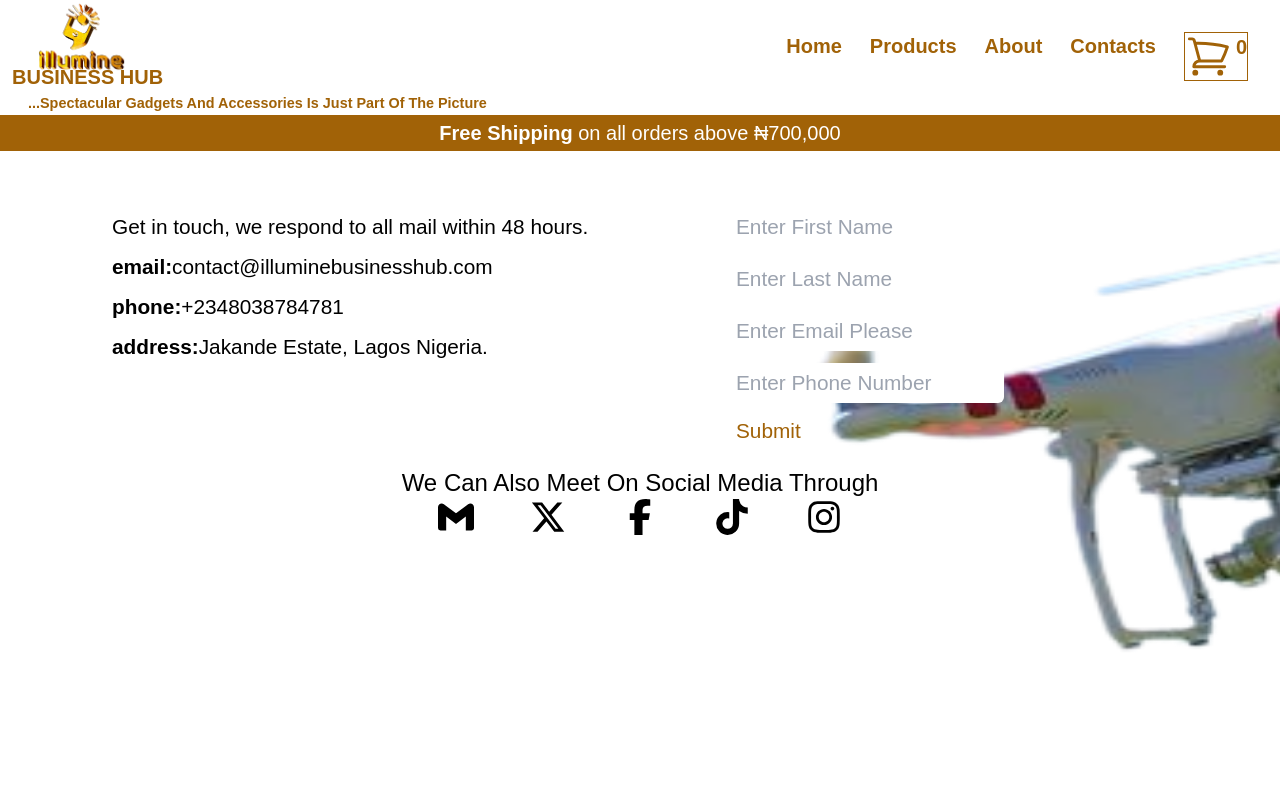
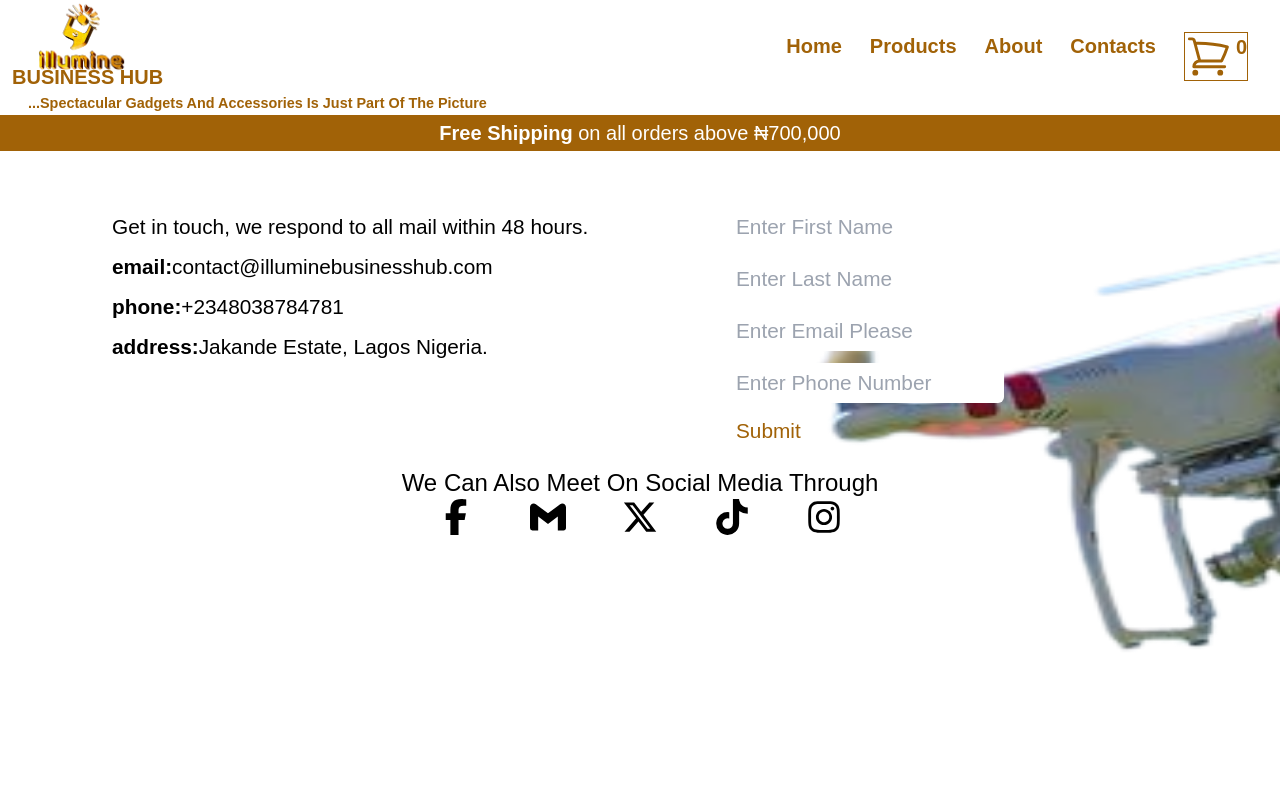
Before and after one commit to Egwu-Marvin/classProject, a Next.js app: page /contact in a window 1280 px wide. Shown: the top 800 px of the page. Built offline with nearby package versions, Linux system fonts and the light colour scheme; a web font is replaced by a local one.

Commit message:
add:updating.....

```diff
--- a/src/app/contact/page.jsx
+++ b/src/app/contact/page.jsx
@@ -52,13 +52,13 @@ export default function Contact() {
         <p  className='justify-center flex items-center text-2xl mt-4 '>We Can Also Meet On Social Media Through </p>
         <div className='justify-center flex gap-14'>
 
+         <Link href='https://www.facebook.com/profile.php?id=100064147050726' target='blank'>
+         <FaFacebookF/>
+         </Link>
+
          <SiGmail/>
 
          <FaXTwitter/>
-
-         <Link href='https://www.facebook.com/profile.php?id=100064147050726'>
-         <FaFacebookF/>
-         </Link>
 
          <FaTiktok/>
 
```
